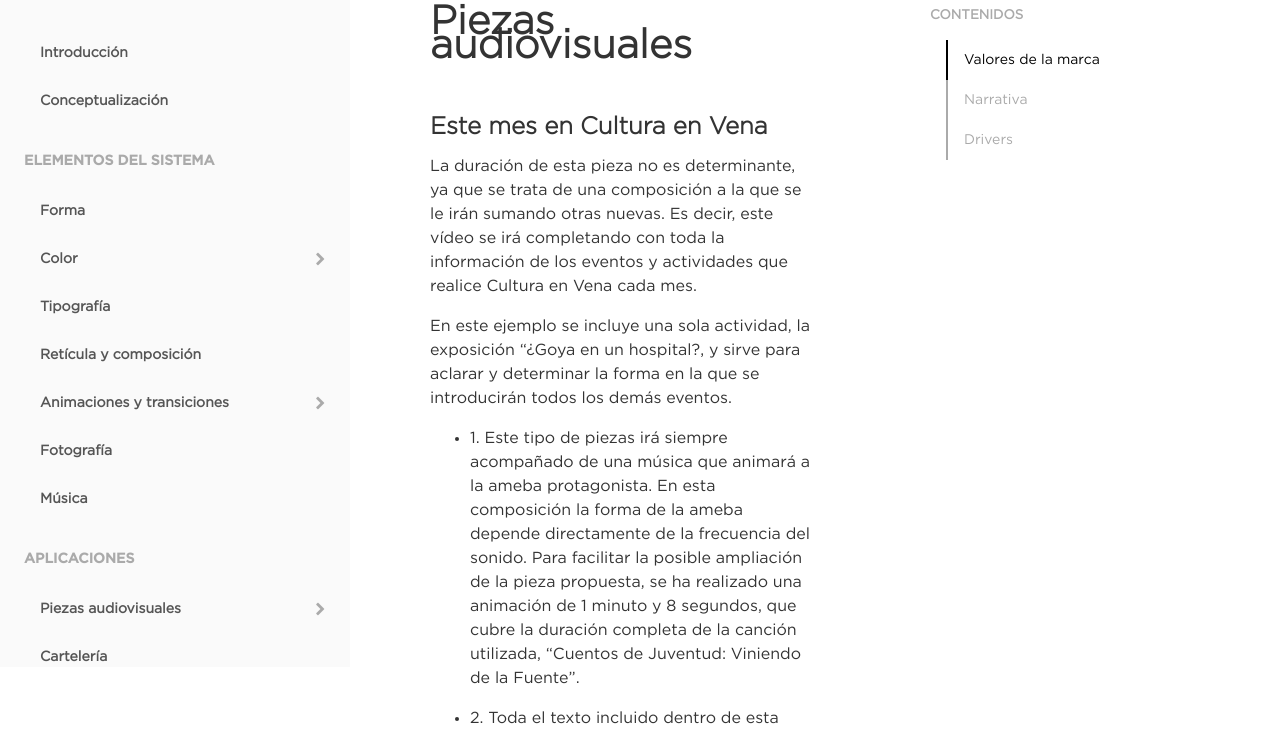
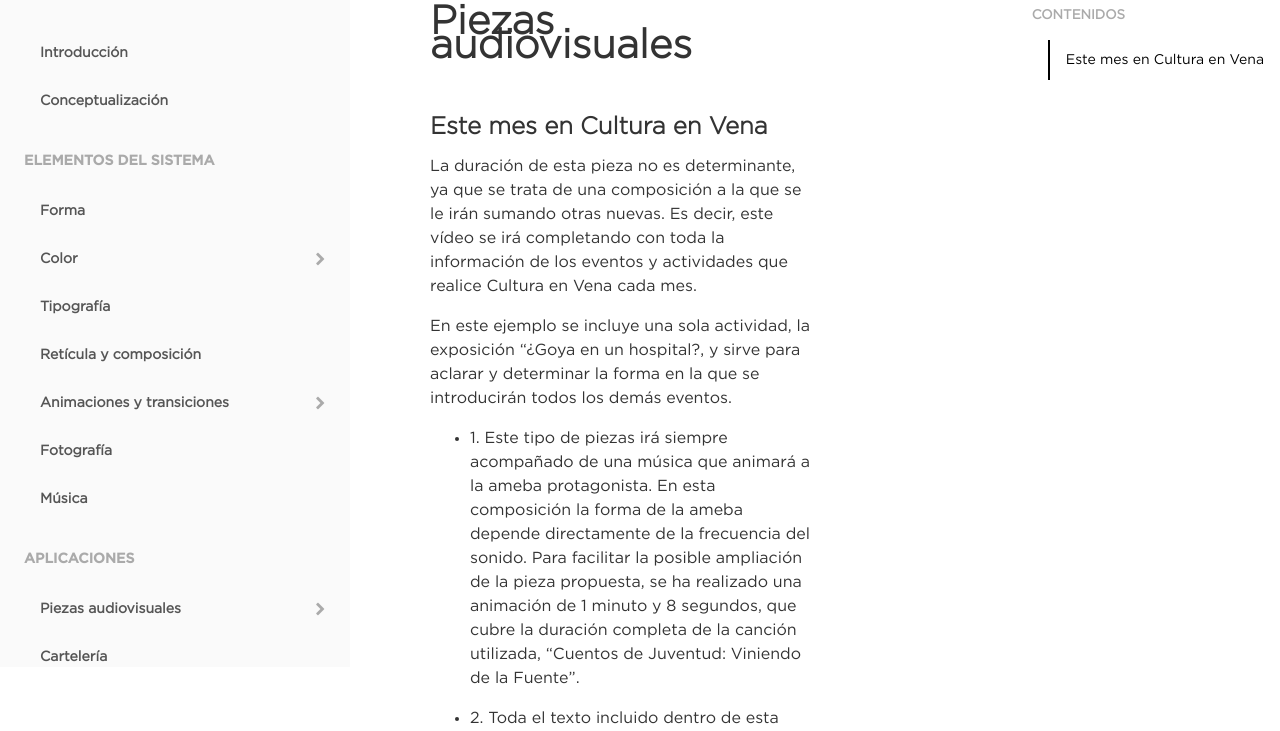
Before and after one commit to caparicio-esd/cultura-en-vena, a website built with Vite: page pages/mes.html in a window 1280 px wide. Shown: the part 69-800 px from the top of the page. Built offline with nearby package versions, Linux system fonts and the light colour scheme.

Commit message:
tiny items onscroll fn

```diff
--- a/app/main.js
+++ b/app/main.js
@@ -7,7 +7,16 @@
 window.addEventListener('load', () => {
     initEventsInSidebar();
     initAllSwiper();
+    secondaryNavScrollEvents();
+    initSecondaryNav();
 })
+
+window.addEventListener("scroll", () => {
+    secondaryNavScrollEvents();
+})
+
+let terms = [];
+
 
 const initEventsInSidebar = () => {
 
@@ -57,3 +66,51 @@
         });
     })
 }
+
+
+const initSecondaryNav = () => {
+    const h2s = document.querySelectorAll('h2');
+    h2s.forEach((h2, i) => {
+        terms.push({
+            id: i,
+            text: h2.innerText,
+            scrollPoint: h2.offsetTop
+        })
+    })
+    renderSecondaryNav(terms)
+    secondaryNavEvents(terms)
+};
+
+const renderSecondaryNav = (terms) => {
+    let htmlString = "";
+    const tiny = document.querySelector('.tiny_items');
+    terms.forEach(term => {
+        htmlString += `
+            <div class="tiny_item" data-id="${term.id}">${term.text}</div>
+        `;
+    })
+    tiny.innerHTML = htmlString;
+}
+
+const secondaryNavEvents = (terms) => {
+    const termsList = document.querySelectorAll(".tiny_items .tiny_item");
+    termsList.forEach(termListItem => {
+        termListItem.addEventListener("click", () => {
+            const id = +termListItem.dataset.id;
+            const scrollPoint = terms[id].scrollPoint - 30;
+            scrollTo(0, scrollPoint);
+        })
+    })
+};
+
+const secondaryNavScrollEvents = () => {
+    const isIn = terms.map(term => (term.scrollPoint - innerHeight/2) < scrollY);
+    const lastIn = isIn.lastIndexOf(true);
+    const h2s = document.querySelectorAll('h2');
+    const tiny = document.querySelectorAll('.tiny_items .tiny_item');
+
+    tiny.forEach(tinyItem => {
+        tinyItem.classList.remove("active")
+    });
+    if (tiny[lastIn]) tiny[lastIn].classList.add("active")
+}
--- a/assets/sass/main.scss
+++ b/assets/sass/main.scss
@@ -338,6 +338,12 @@
 .tiny {
 
     padding: $base * 9 0;
+    position: fixed;
+    top: 0;
+    right: 0;
+    width: auto;
+    max-width: 350px;
+    width: auto;
 
     .tiny_heading {
         text-transform: uppercase;
```
